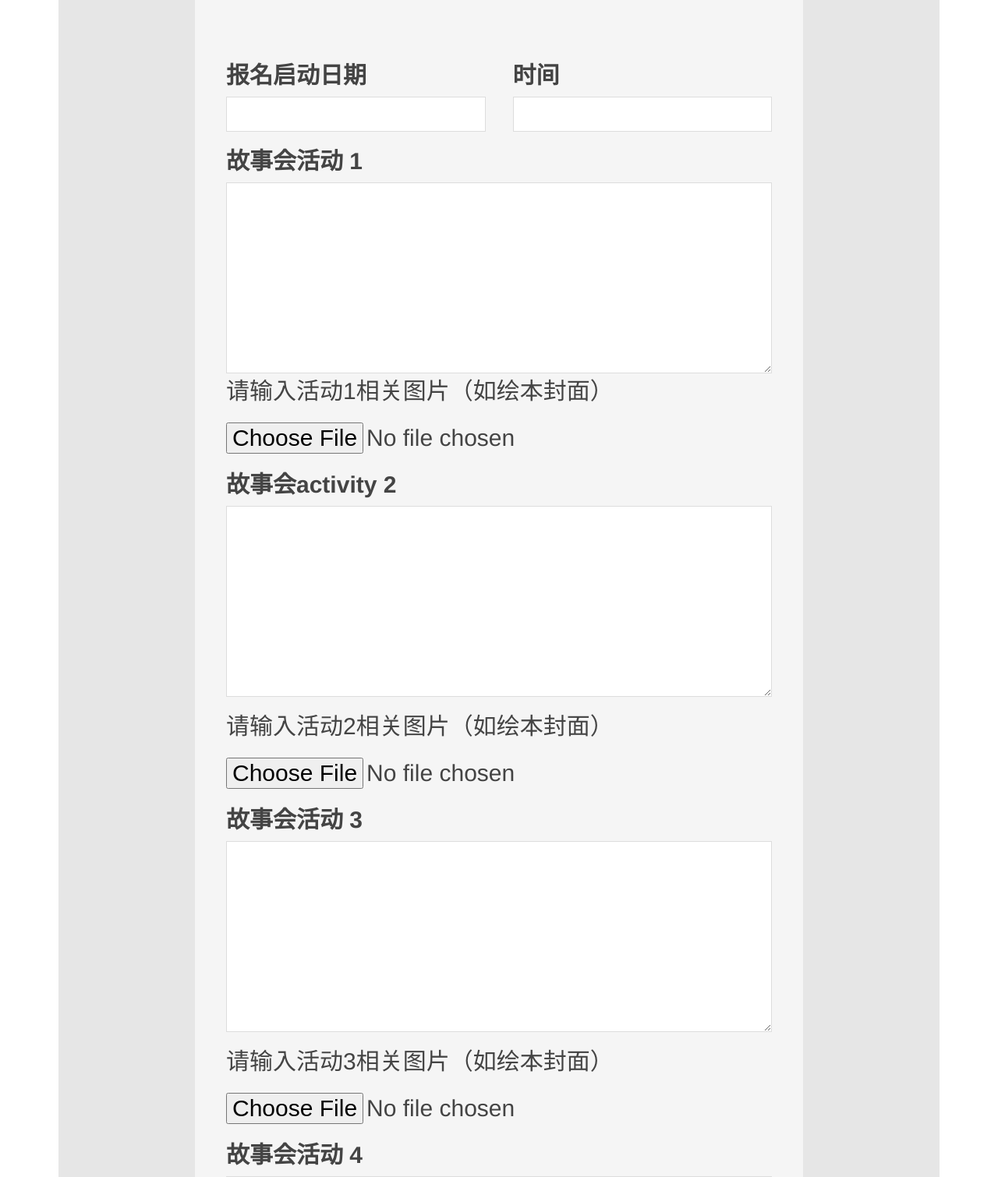
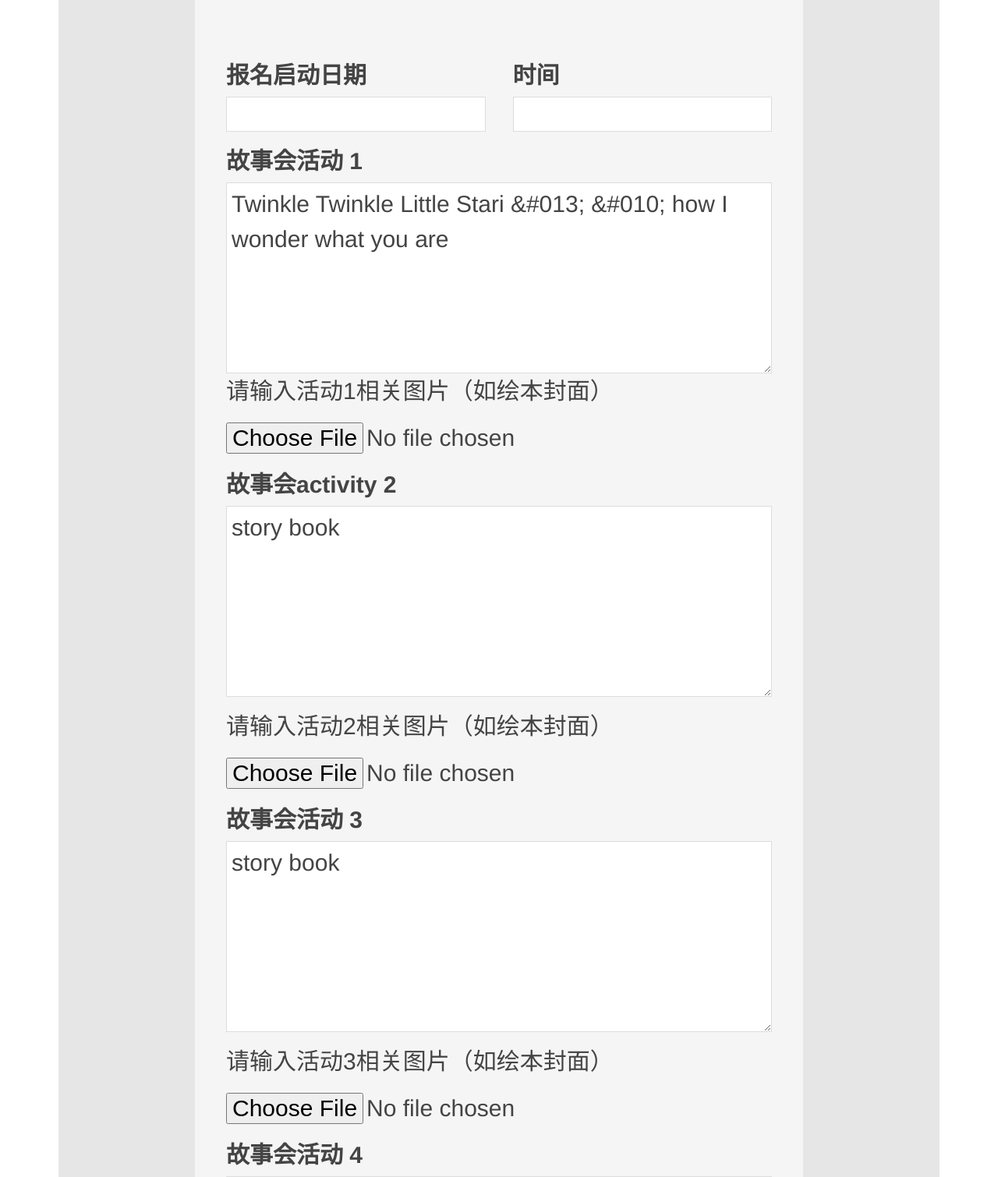
Before and after one commit to tawaye/bsdcnstory, a Django app: page /chinesestory/createnotice/ in a window 1280 px wide. Shown: the part 1076-2586 px from the top of the page at 78% size. Run offline with Django 3.2, Linux system fonts and the light colour scheme; a user stored in the database is signed in.

Commit message:
linebreaks in textarea

```diff
--- a/chinesestory/views.py
+++ b/chinesestory/views.py
@@ -473,14 +473,13 @@ def setdefaultnotice():
 	default_notice['registration_date'] = ''
 	default_notice['registration_time'] = ''
 
-	default_notice['activity_1'] = '小朋友们自我介绍，然后一起唱故事会开场歌曲《你好歌》。\n \
-	                                曲调：Twinkle Twinkle Little Star \n'
+	default_notice['activity_2'] = 'story book'
+	default_notice['activity_1'] = 'Twinkle Twinkle Little Stari &#013; &#010; how I wonder what you are'
 	default_notice['activity_1_img'] = ''
 	default_notice['activity_1_img_exist'] = False
-	default_notice['activity_2'] = ''
 	default_notice['activity_2_img'] = ''
 	default_notice['activity_2_img_exist'] = False
-	default_notice['activity_3'] = ''
+	default_notice['activity_3'] = 'story book'
 	default_notice['activity_3_img'] = ''
 	default_notice['activity_3_img_exist'] = False
 	default_notice['activity_4'] = ''
--- a/templates/createnotice.html
+++ b/templates/createnotice.html
@@ -70,7 +70,7 @@
 		</div>
 		<div class="uk-form-row uk-margin-top">
 			<label class="uk-form-label">故事会活动 1</label>
-			<textarea name="activity_1" cols="50" rows="10" value="{{ activity_1 }}" style="height: 245px; line-height: 150%;"></textarea>
+			<textarea name="activity_1" cols="50" rows="10" style="height: 245px; line-height: 150%;">{{ activity_1 }}</textarea>
 			<div class="uk-form-file">
 				<p>请输入活动1相关图片（如绘本封面）</p>
 				<input name="activity_1_img" type="file">
@@ -78,31 +78,30 @@
 		</div>
 		<div class="uk-form-row uk-margin-top">
 			<label class="uk-form-label">故事会activity 2</label>
-			<textarea name="activity_2" cols="50" rows="10" value="{{ activity_2 }}" style="height: 245px; line-height: 150%;"></textarea>
+			<textarea name="activity_2" cols="50" rows="10" style="height: 245px; line-height: 150%;">{{ activity_2 }}</textarea>
 			<p>请输入活动2相关图片（如绘本封面）</p>
 			<input name="activity_2_img" type="file">
 		</div>
 		<div class="uk-form-row uk-margin-top">
 			<label class="uk-form-label">故事会活动 3</label>
-			<textarea name="activity_3" cols="50" rows="10" value="{{ activity_3 }}" style="height: 245px; line-height: 150%;"></textarea>
+			<textarea name="activity_3" cols="50" rows="10" style="height: 245px; line-height: 150%;">{{ activity_3 }}</textarea>
 			<p>请输入活动3相关图片（如绘本封面）</p>
 			<input name="activity_3_img" type="file">
 		</div>
 		<div class="uk-form-row uk-margin-top">
 			<label class="uk-form-label">故事会活动 4</label>
-			<textarea name="activity_4" cols="50" rows="10" value="{{ activity_4 }}" style="height: 245px; line-height: 150%;"></textarea>
+			<textarea name="activity_4" cols="50" rows="10" style="height: 245px; line-height: 150%;">{{ activity_4 }}</textarea>
 			<p>请输入活动4相关图片（如绘本封面）</p>
 			<input name="activity_4_img" type="file">
 		</div>
 		<div class="uk-form-row uk-margin-top">
 			<label class="uk-form-label">故事会活动 5</label>
-			<textarea name="activity_5" cols="50" rows="10" value="{{ activity_5 }}" style="height: 245px; line-height: 150%;"></textarea>
+			<textarea name="activity_5" cols="50" rows="10" style="height: 245px; line-height: 150%;">{{ activity_5 }}</textarea>
 			<p>请输入活动5相关图片（如绘本封面）</p>
 			<input name="activity_5_img" type="file">
 		</div>
 		<div class="uk-form-row uk-margin-top">
 			<label class="uk-form-label">故事会活动 6</label>
-			<textarea name="activity_6" cols="50" rows="10" value="{{ activity_6 }}" style="height: 245px; line-height: 150%;"></textarea>
 			<p>请输入活动6相关图片（如绘本封面）</p>
 			<input name="activity_6_img" type="file">
 		</div>
```
